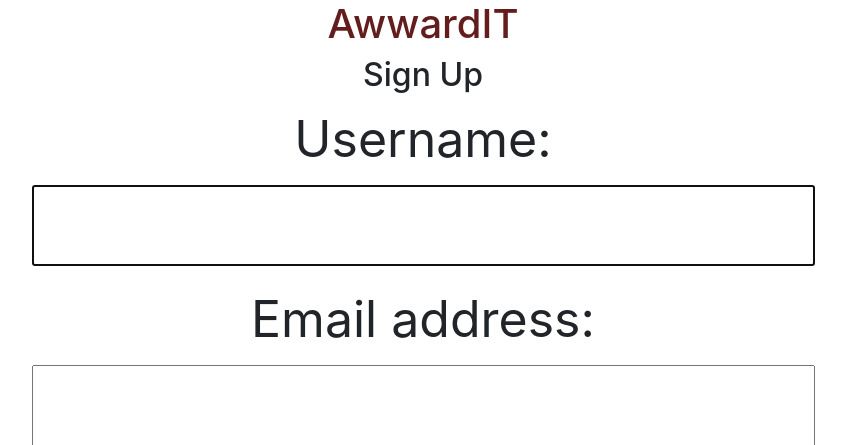
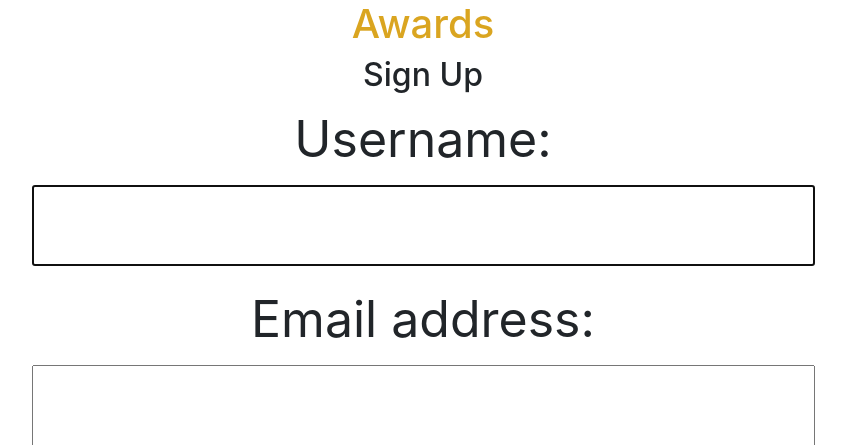
Before and after one commit to AnnabelNkir/Awards, a Django app: page /signup/ in a window 1280 px wide. Shown: the top 445 px of the page, without its empty margins (217-1063 px from the left). Run offline with Django 4.2, Linux system fonts and the light colour scheme; some libraries are stand-ins or nearby versions.

Commit message:
This commit styles the layout

```diff
--- a/awardsapp/templates/pros.html
+++ b/awardsapp/templates/pros.html
@@ -24,7 +24,6 @@
   {% endif %}
         {% if user.is_authenticated %}
 
-   <!-- <div class="text-right">{{post|length}} projects</div>  -->
 
    <div class="text-right">
 
@@ -64,6 +63,6 @@
               {% endif %}
 
 {% else %}
-  <a class='btn btn-default' href="/accounts/login">Login to legally access available projects</a>
+  <a class='btn btn-default' href="/accounts/login">Login to access available projects</a>
 {% endif %}
 {% endblock %}
--- a/awardsapp/templates/search.html
+++ b/awardsapp/templates/search.html
@@ -14,7 +14,7 @@
         <div class="col-md-6">
 
           <h1 class="text-left">{{project.name}}</h1>
-          <div class="card" style="width:280px">
+          <div class="card" style="width:320px">
               <div class="card-header">
                 {% if project.user.profile.pro_photo %}
                 <section> <img style="border-radius: 50% ; padding: 0.15rem;" class=" img-circle" src="{{project.user.profile.pro_photo.url}}" alt="" width="50px" height="50px">  <a href="/profiles/{{project.user.id}}" style="color:black"><strong> {{ project.user.username }}</strong></a></a></section>
--- a/awardsapp/templates/signup.html
+++ b/awardsapp/templates/signup.html
@@ -2,13 +2,13 @@
 <link href="https://stackpath.bootstrapcdn.com/font-awesome/4.7.0/css/font-awesome.min.css" rel="sttlesheet">
 <link rel="stylesheet" href="https://use.fontawesome.com/releases/v5.3.1/css/all.css" integrity="sha384-mzrmE5qonljUremFsqc01SB46JvROS7bZs3IO2EmfFsd15uHvIt+Y8vEf7N7fWAU"
   crossorigin="anonymous">
-<link rel="stylesheet" type="text/css" media="screen" href="main.css" /> {% endblock %} {% block content %}
+<link rel="stylesheet" type="text/css" media="screen" href="style.css" /> {% endblock %} {% block content %}
 
 <body>
 
 
 
-          <h1 class="text-center" style="color:rgb(99, 29, 29);">AwwardIT</h1>
+          <h1 class="text-center" style="color:goldenrod;">Awards</h1>
 
           <h2 class="text-center">Sign Up</h2>
 
```
Also changed, not shown: awardsapp/templates/review.html (+4 -4 lines).
